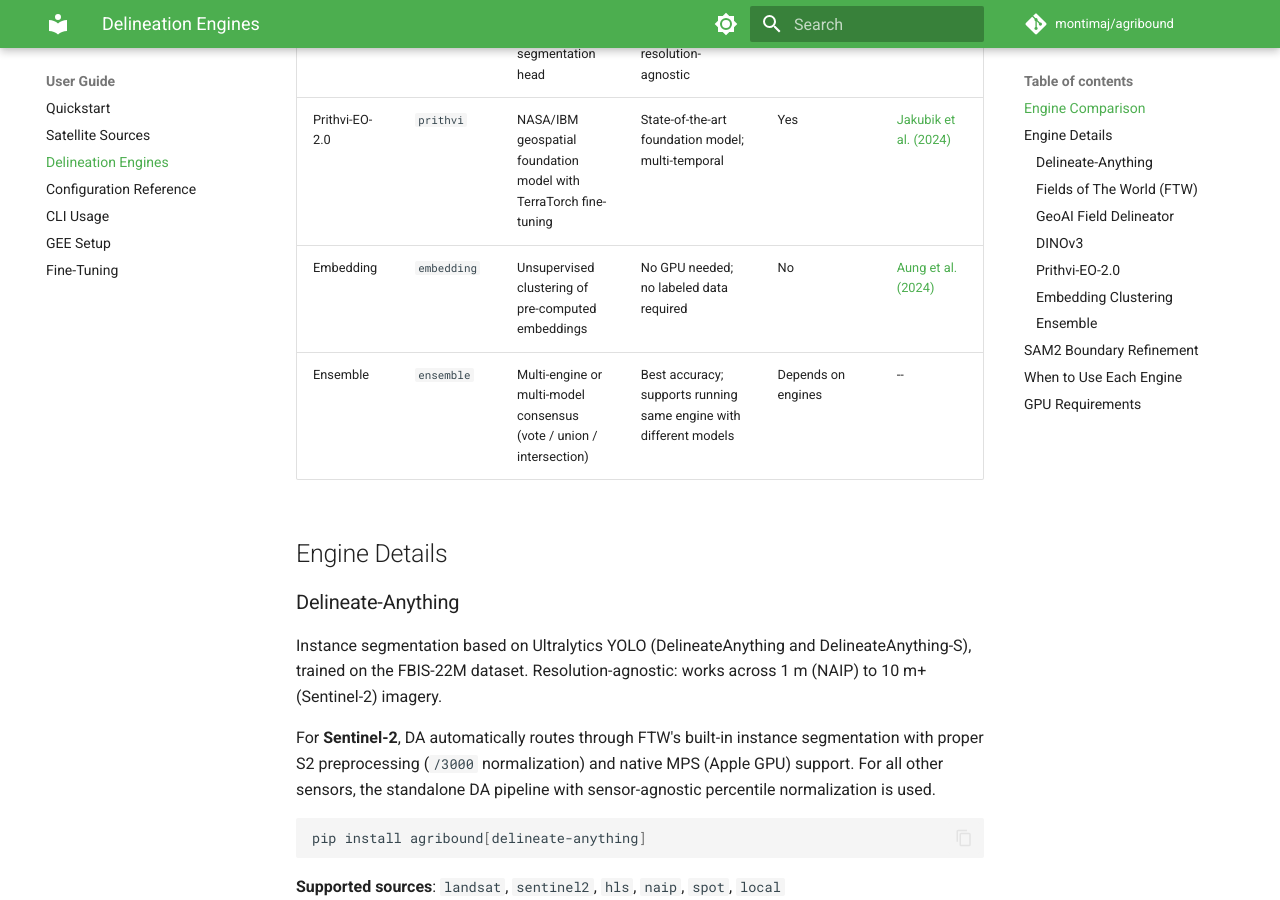
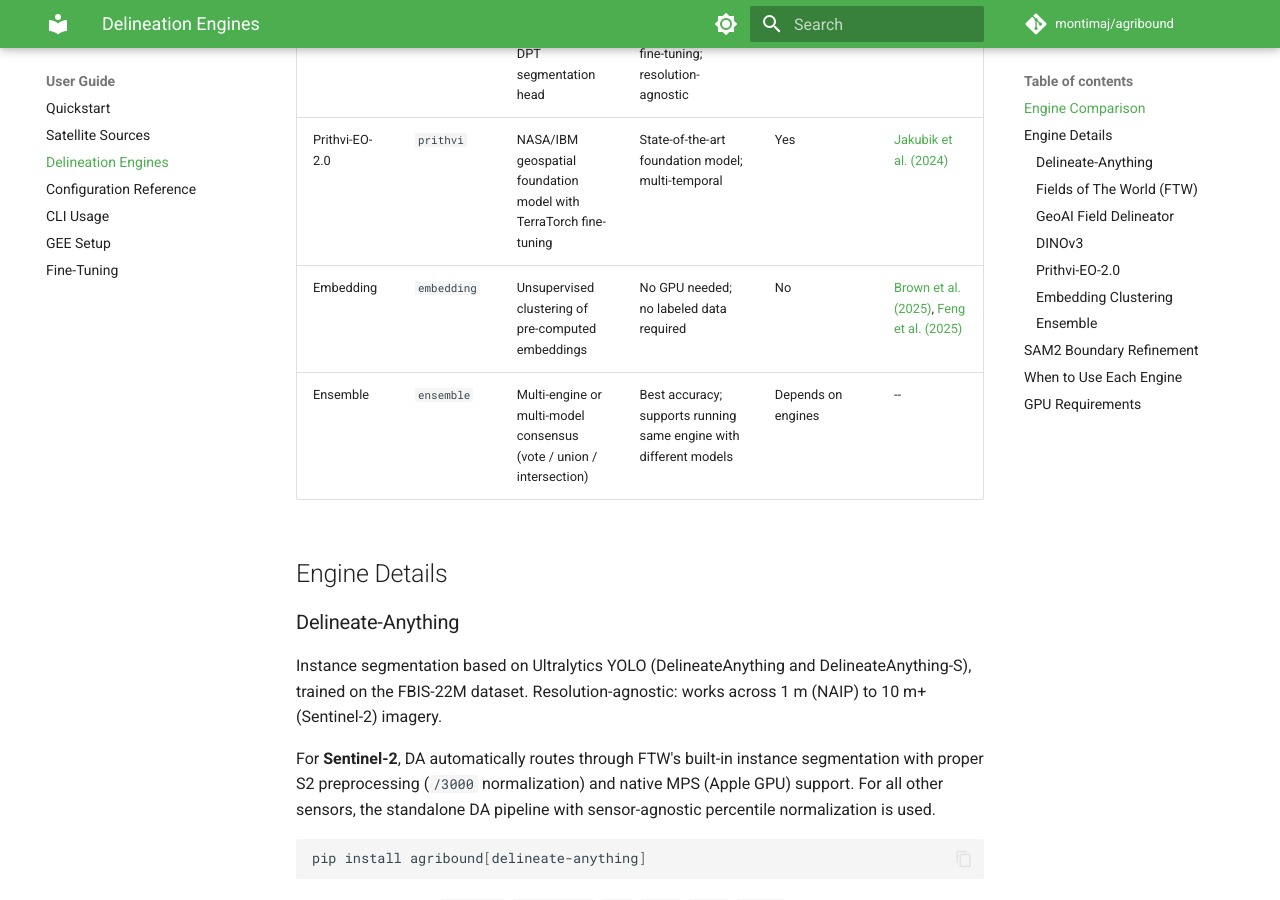
Before and after one commit to montimaj/agribound, an MkDocs documentation site: the page built from docs/user-guide/engines.md, in a window 1280 px wide and 900 px high, scrolled down 930 px. Built offline with MkDocs 1.6.1 and Material for MkDocs 9.7.7, drawn with Linux system fonts in a browser that asks for light colours; comment, search, counter and statistics services are not loaded.

Commit message:
Ref fixes

```diff
--- a/docs/user-guide/engines.md
+++ b/docs/user-guide/engines.md
@@ -11,7 +11,7 @@
 | GeoAI Field Boundary | `geoai` | Mask R-CNN instance segmentation | Easy to use; built-in NDVI support; auto-falls back to CPU on Apple Silicon (MPS) | No | [Wu (2026)](https://github.com/opengeos/geoai) |
 | DINOv3 | `dinov3` | DINOv2/v3 ViT backbone + DPT segmentation head | Powerful ViT features; LoRA fine-tuning; resolution-agnostic | Yes | [Siméoni et al. (2025)](https://arxiv.org/abs/2508.10104) |
 | Prithvi-EO-2.0 | `prithvi` | NASA/IBM geospatial foundation model with TerraTorch fine-tuning | State-of-the-art foundation model; multi-temporal | Yes | [Jakubik et al. (2024)](https://huggingface.co/ibm-nasa-geospatial) |
-| Embedding | `embedding` | Unsupervised clustering of pre-computed embeddings | No GPU needed; no labeled data required | No | [Aung et al. (2024)](https://sites.research.google/gr/open-buildings/) |
+| Embedding | `embedding` | Unsupervised clustering of pre-computed embeddings | No GPU needed; no labeled data required | No | [Brown et al. (2025)](https://arxiv.org/abs/2507.22291), [Feng et al. (2025)](https://arxiv.org/abs/2506.20380) |
 | Ensemble | `ensemble` | Multi-engine or multi-model consensus (vote / union / intersection) | Best accuracy; supports running same engine with different models | Depends on engines | -- |
 
 ## Engine Details
```
Also changed, not shown: README.md (+1 -1 lines).
